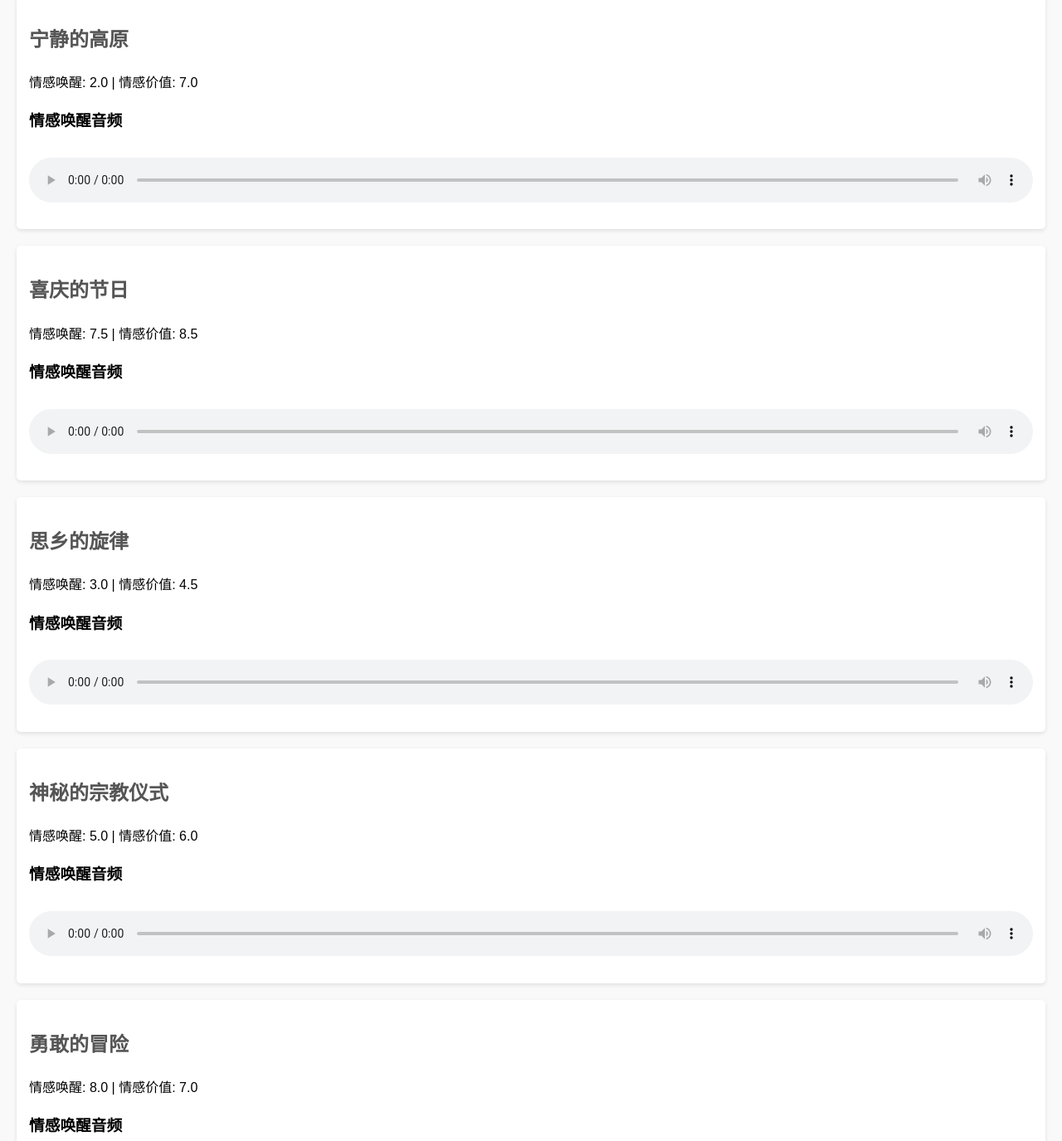
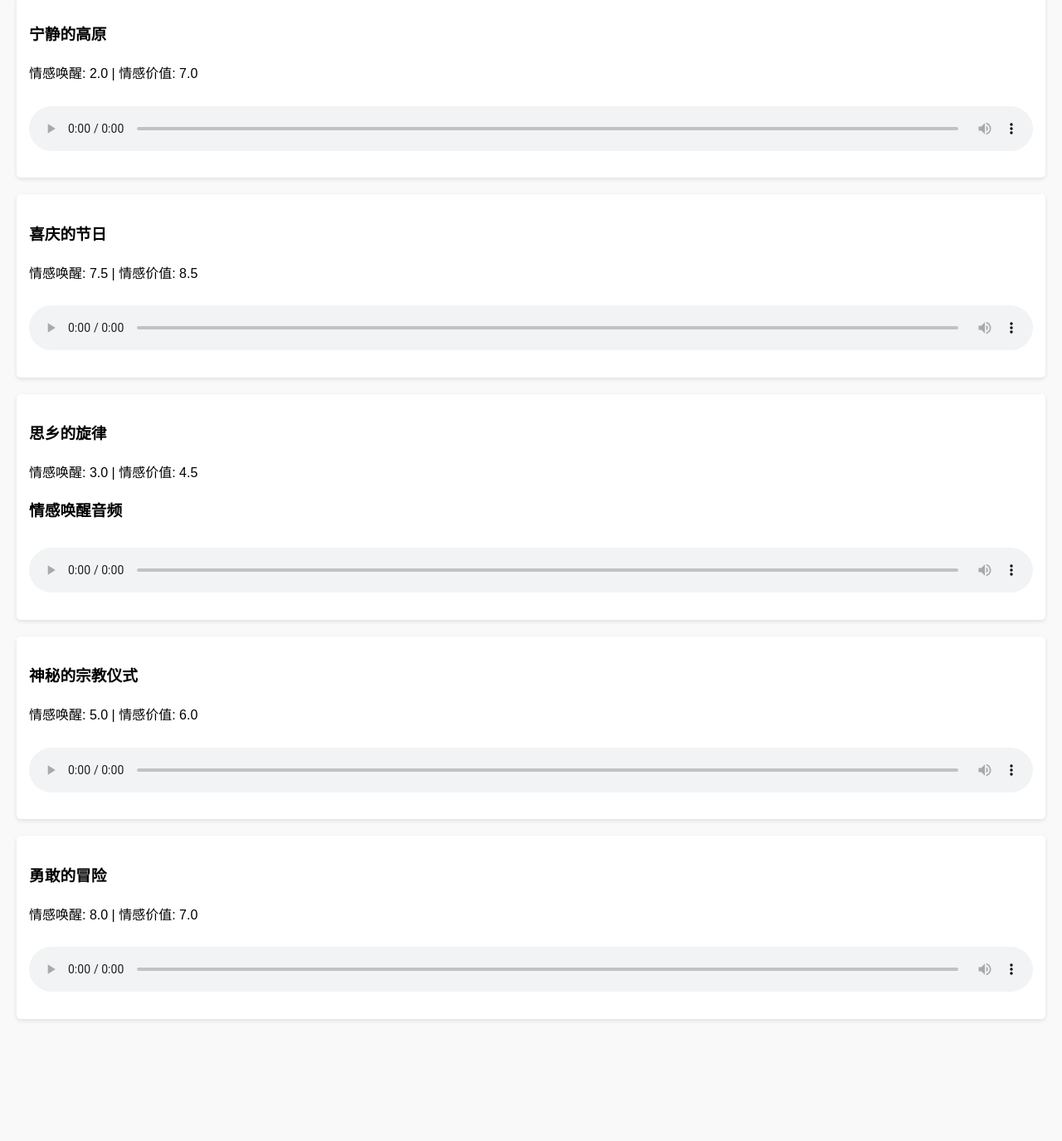
Before and after one commit to szn1998/EDDM, a plain HTML site: page index.html in a window 1280 px wide. Shown: the part 1120-2495 px from the top of the page at 83% size. After the commit the page ends 2368 px from the top, so only its background shows below. Drawn offline with Linux system fonts and the light colour scheme.

Commit message:
Update index.html

```diff
--- a/index.html
+++ b/index.html
@@ -55,9 +55,8 @@
 
     <h2>生成音乐示例</h2>
     <div class="theme">
-        <h2>宁静的高原</h2>
+        <h3>宁静的高原</h3>
         <p>情感唤醒: 2.0 | 情感价值: 7.0</p>
-        <h3>情感唤醒音频</h3>
         <audio controls>
             <source src="1.wav" type="audio/mpeg">
             您的浏览器不支持音频元素。
@@ -65,9 +64,8 @@
     </div>
 
     <div class="theme">
-        <h2>喜庆的节日</h2>
+        <h3>喜庆的节日</h3>
         <p>情感唤醒: 7.5 | 情感价值: 8.5</p>
-        <h3>情感唤醒音频</h3>
         <audio controls>
             <source src="2.wav" type="audio/mpeg">
             您的浏览器不支持音频元素。
@@ -75,7 +73,7 @@
     </div>
 
     <div class="theme">
-        <h2>思乡的旋律</h2>
+        <h3>思乡的旋律</h3>
         <p>情感唤醒: 3.0 | 情感价值: 4.5</p>
         <h3>情感唤醒音频</h3>
         <audio controls>
@@ -85,9 +83,8 @@
     </div>
 
     <div class="theme">
-        <h2>神秘的宗教仪式</h2>
+        <h3>神秘的宗教仪式</h3>
         <p>情感唤醒: 5.0 | 情感价值: 6.0</p>
-        <h3>情感唤醒音频</h3>
         <audio controls>
             <source src="4.wav" type="audio/mpeg">
             您的浏览器不支持音频元素。
@@ -95,9 +92,8 @@
     </div>
 
     <div class="theme">
-        <h2>勇敢的冒险</h2>
+        <h3>勇敢的冒险</h3>
         <p>情感唤醒: 8.0 | 情感价值: 7.0</p>
-        <h3>情感唤醒音频</h3>
         <audio controls>
             <source src="5.wav" type="audio/mpeg">
             您的浏览器不支持音频元素。
```
